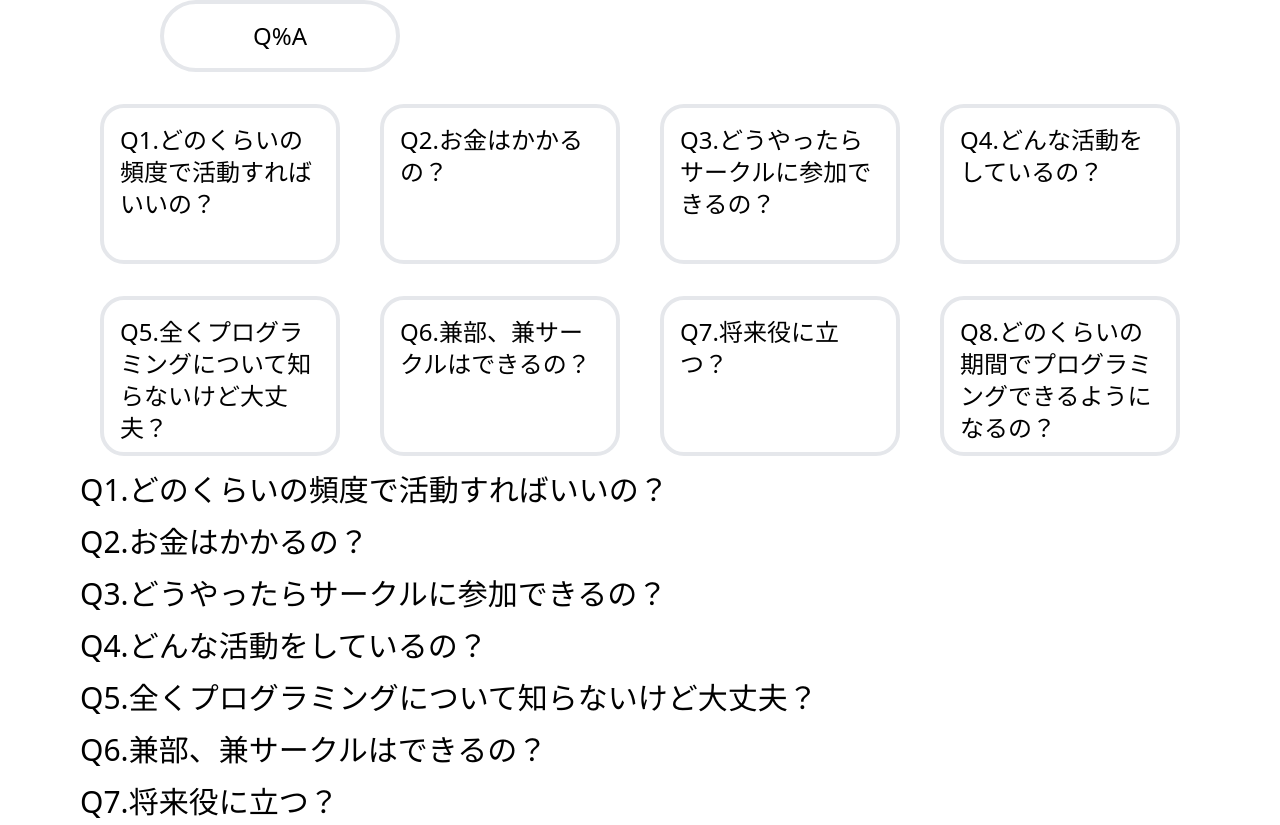
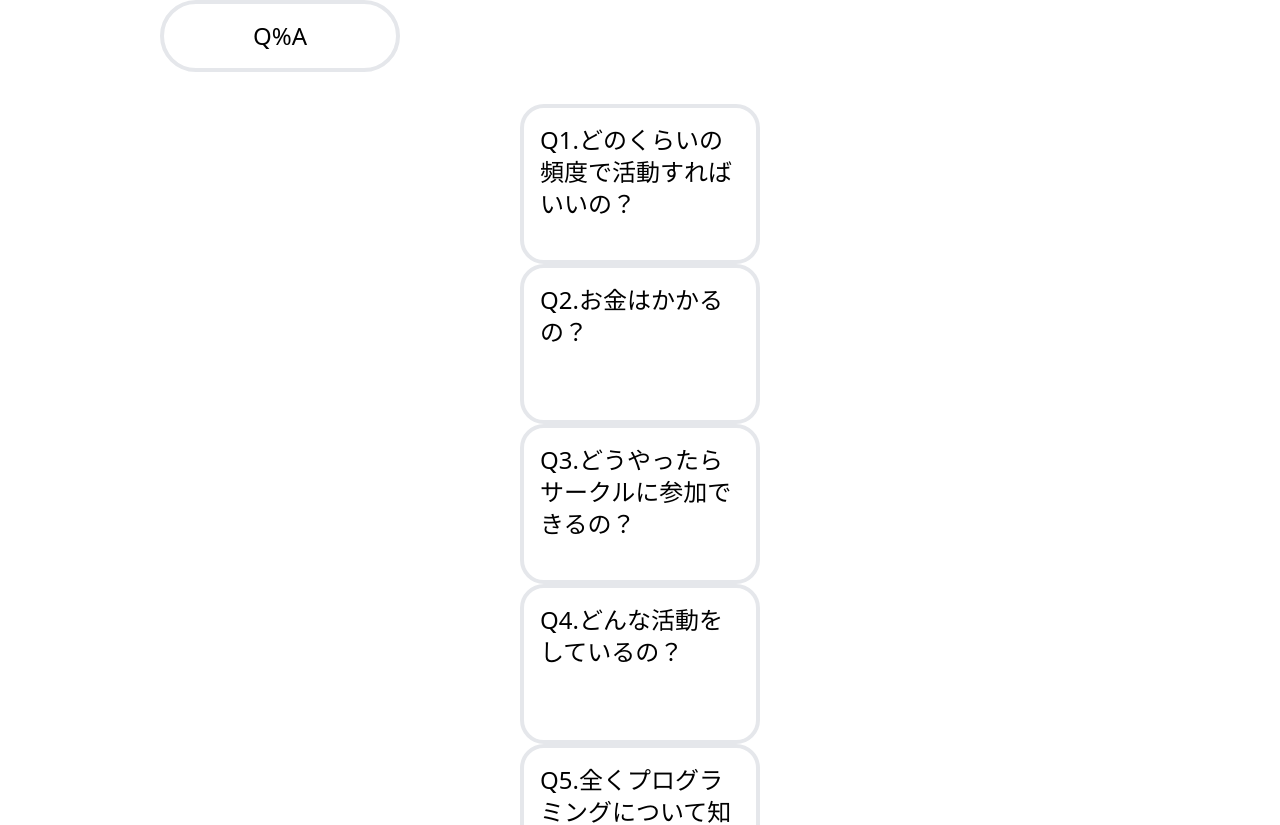
Before and after one commit to kyutech-programming-club/official-site, a Next.js app: page / in a window 1280 px wide. Shown: the top 825 px of the page. Built offline with nearby package versions, Linux system fonts and the light colour scheme.

Commit message:
マップをつかってquestionBoxを表示した

```diff
--- a/src/pages/index.tsx
+++ b/src/pages/index.tsx
@@ -9,48 +9,15 @@ const Home = () => {
           <div className="text-center text-2xl">Q%A</div>
         </div>
         <div className="flex justify-around py-8">
-          <Link href="/#question1">
-            <div className="rounded-3xl box-border w-60 h-40 p-4 border-4 object-center text-2xl cursor-pointer">
-              Q1.どのくらいの頻度で活動すればいいの？
-            </div>
-          </Link>
-          <Link href="/#question2">
-            <div className="rounded-3xl box-border w-60 h-40 p-4 border-4 object-center text-2xl cursor-pointer">
-              Q2.お金はかかるの？
-            </div>
-          </Link>
-          <Link href="/#question3">
-            <div className="rounded-3xl box-border w-60 h-40 p-4 border-4 object-center text-2xl cursor-pointer">
-              Q3.どうやったらサークルに参加できるの？
-            </div>
-          </Link>
-          <Link href="/#question4">
-            <div className="rounded-3xl box-border w-60 h-40 p-4 border-4 object-center text-2xl cursor-pointer">
-              Q4.どんな活動をしているの？
-            </div>
-          </Link>
-        </div>
-        <div className="flex justify-around">
-          <Link href="/#question5">
-            <div className="rounded-3xl box-border w-60 h-40 p-4 border-4 object-center text-2xl cursor-pointer">
-              Q5.全くプログラミングについて知らないけど大丈夫？
-            </div>
-          </Link>
-          <Link href="/#question6">
-            <div className="rounded-3xl box-border w-60 h-40 p-4 border-4 object-center text-2xl cursor-pointer">
-              Q6.兼部、兼サークルはできるの？
-            </div>
-          </Link>
-          <Link href="/#question7">
-            <div className="rounded-3xl box-border w-60 h-40 p-4 border-4 object-center text-2xl cursor-pointer">
-              Q7.将来役に立つ？
-            </div>
-          </Link>
-          <Link href="/#question8">
-            <div className="rounded-3xl box-border w-60 h-40 p-4 border-4 object-center text-2xl cursor-pointer">
-              Q8.どのくらいの期間でプログラミングできるようになるの？
-            </div>
-          </Link>
+          <div className="Questions">
+            {items.map((item: Item) => (
+              <Link href={item.id}>
+                <div className="rounded-3xl box-border w-60 h-40 p-4 border-4 object-center text-2xl cursor-pointer">
+                  {item.title}
+                </div>
+              </Link>
+            ))}
+          </div>
         </div>
         <div className="justify-start text-3xl pt-4" id="question1">
           Q1.どのくらいの頻度で活動すればいいの？
@@ -83,3 +50,43 @@ const Home = () => {
   );
 };
 export default Home;
+
+type Item = {
+  id: string;
+  title: string;
+};
+
+const items: Item[] = [
+  {
+    id: '/#question1',
+    title: 'Q1.どのくらいの頻度で活動すればいいの？',
+  },
+  {
+    id: '/#question2',
+    title: 'Q2.お金はかかるの？',
+  },
+  {
+    id: '/#question3',
+    title: 'Q3.どうやったらサークルに参加できるの？',
+  },
+  {
+    id: '/#question4',
+    title: 'Q4.どんな活動をしているの？',
+  },
+  {
+    id: '/#question5',
+    title: 'Q5.全くプログラミングについて知らないけど大丈夫？',
+  },
+  {
+    id: '/#question6',
+    title: 'Q6.兼部、兼サークルはできるの？',
+  },
+  {
+    id: '/#question7',
+    title: 'Q7.将来役に立つ？',
+  },
+  {
+    id: '/#question8',
+    title: 'Q8.どのくらいの期間でプログラミングできるようになるの？',
+  },
+];
```
